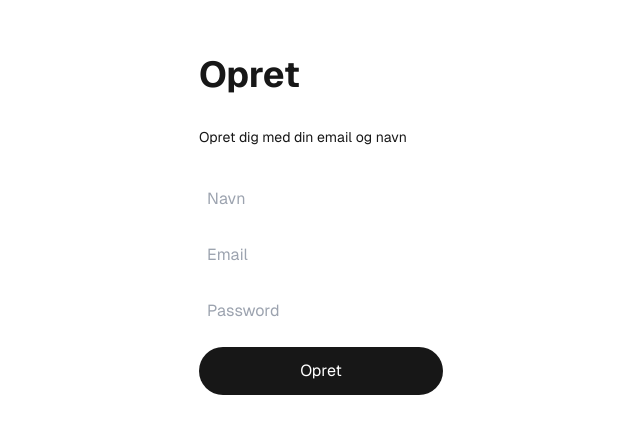
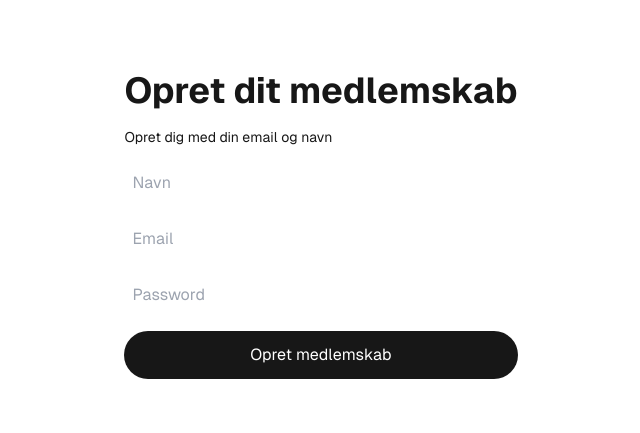
Before and after one commit to slytter/koda-case, a Next.js app: page /signup in a window 1280 px wide. Shown: the part 175-608 px from the top of the page, without its empty margins (319-959 px from the left). Built offline with nearby package versions, Linux system fonts and the light colour scheme.

Commit message:
Isolate logic

```diff
--- a/app/page.tsx
+++ b/app/page.tsx
@@ -5,7 +5,7 @@ export default function Home() {
     <div className="grid grid-rows-[20px_1fr_20px] items-center justify-items-center min-h-screen p-8 pb-20 gap-16 sm:p-20 font-[family-name:var(--font-geist-sans)]">
       <main className="flex flex-col gap-8 row-start-2 items-center sm:items-start">
         <Image
-          className="dark:invert"
+          className=""
           src="https://www.koda.dk/media/224539/koda_rgb.png"
           alt="Next.js logo"
           width={180}
--- /dev/null
+++ b/app/signup/actions.tsx
@@ -0,0 +1,8 @@
+"use server"
+
+import { validateEmailForm } from "../utils/validators"
+
+export async function createMember(prevState: any, formData: FormData) {
+    validateEmailForm(formData)
+    console.log(formData)
+}
--- a/app/signup/page.tsx
+++ b/app/signup/page.tsx
@@ -1,44 +1,26 @@
-import { z } from "zod";
-
-const createUserSchema = z.object({
-  name: z.string().min(2),
-  email: z.string().email(),
-  password: z.string().min(28),
-})
-
-
-const validateEmailForm = (formData: FormData) => {
-  // Validate form data with createUserSchema
-  const result = createUserSchema.safeParse(formData)
-  if (!result.success) {
-    // Handle errors
-    console.error(result.error)
-  }
-}
-
+"use client"
+import { useActionState } from "react";
+import { createMember } from "./actions";
 
 const SignUp = () => {
-
-  async function create(formData: FormData) {
-    'use server'
-    // Mutate data
-    validateEmailForm(formData)
-    console.log(formData)
-  }
+  const [message, createMemberAction] = useActionState(createMember, null);
 
   return (
-    <div className="grid grid-rows-[20px_1fr_20px] items-center justify-items-center min-h-screen p-8 pb-20 gap-16 sm:p-20 font-[family-name:var(--font-geist-sans)]">
-      <main className="flex flex-col gap-8 row-start-2 items-center sm:items-start">
-        <h1 className="text-center text-4xl font-bold">Opret</h1>
+    <div className="grid grid-rows-[20px_1fr_20px] items-center justify-items-center min-h-screen p-8 pb-20 gap-2 sm:p-20 font-[family-name:var(--font-geist-sans)]">
+      <main className="flex flex-col gap-4 row-start-2 items-center sm:items-start">
+        <h1 className="text-center text-4xl font-bold">Opret dit medlemskab</h1>
         <p className="text-center text-sm">Opret dig med din email og navn</p>
-        <form className="flex flex-col gap-4 w-full" action={create}>
+        <form className="flex flex-col gap-4 w-full" action={createMemberAction}>
           <input type="text" name="name" placeholder="Navn" className="p-2 outline-1 border-solid border-black/[.08] dark:border-white/[.145] rounded-lg" />
           <input type="email" name="email" placeholder="Email" className="p-2 outline-1 border-solid border-black/[.08] dark:border-white/[.145] rounded-lg" />
           <input type="password" name="password" placeholder="Password" className="p-2 outline-1 border-solid border-black/[.08] dark:border-white/[.145] rounded-lg" />
           <button className="rounded-full border border-solid border-transparent transition-colors flex items-center justify-center bg-foreground text-background gap-2 hover:bg-[#383838] dark:hover:bg-[#ccc] text-sm sm:text-base h-10 sm:h-12 px-4 sm:px-5">
-            Opret
+            Opret medlemskab
           </button>
         </form>
+        {!!message && <p className="text-center text-sm">
+          {message}
+        </p>}
       </main>
     </div>
   )
--- /dev/null
+++ b/app/utils/validators.ts
@@ -0,0 +1,26 @@
+import { z } from "zod";
+
+const createUserSchema = z.object({
+  name: z.string().min(2),
+  email: z.string().email(),
+  password: z.string().min(8),
+})
+
+
+export const validateEmailForm = (formData: FormData) => {
+  // Validate form data with createUserSchema
+  const formDataAsObject = Object.fromEntries(formData)
+  console.log({formDataAsObject})
+  try {
+    const result = createUserSchema.parse(formData)
+    return result
+  } catch (error) {
+    console.error(error)
+  }
+
+}
+
+
+export const emailExists = async (email: string) => {
+  return false
+}
```
